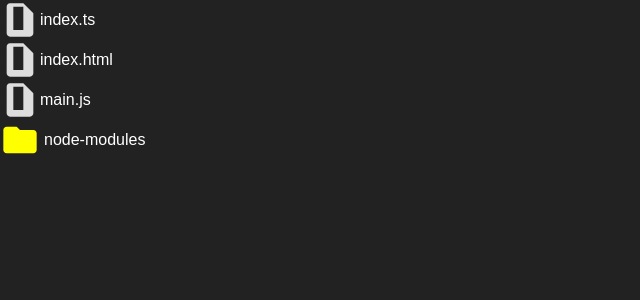
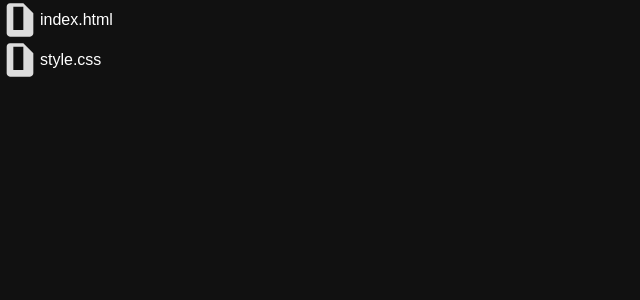
Before and after one commit to mhmd-salah/Clone-VsCode, a React (Vite) app: page / in a window 1280 px wide. Shown: the top 300 px of the page, without its empty margins (0-640 px from the left). Built offline with nearby package versions, Linux system fonts and the light colour scheme.

Commit message:
iterate through file tree

```diff
--- a/src/App.tsx
+++ b/src/App.tsx
@@ -1,14 +1,21 @@
 import FileComponent from "./Components/FileComponent";
-import FolderComponent from "./Components/FolderComponent";
+import { fileTree } from "./Data/FileTree";
 function App() {
-
   return (
     <>
       <div>
-        <FileComponent fileName="index.ts"/>
-        <FileComponent fileName="index.html"/>
-        <FileComponent fileName="main.js" />
-        <FolderComponent folderName="node-modules"/>
+        {/* <FileComponent fileName="index.ts" /> */}
+        {
+          fileTree.children && fileTree.children.map((file, idx) => {
+            if (!file.children) {
+              return <FileComponent fileName={file.filename} key={idx} />;
+            } else {
+              file.children.map((childFile, idx) => {
+                return <FileComponent fileName={childFile.filename} key={idx} />;
+              })
+            }
+          })
+        }
       </div>
     </>
   );
--- /dev/null
+++ b/src/Data/FileTree.tsx
@@ -0,0 +1,42 @@
+interface Ifile {
+  filename: string;
+  isFolder: boolean;
+  children?: Ifile[];
+  content?: string;
+}
+
+export const fileTree: Ifile =
+  {
+    filename: "vscode",
+    isFolder: true,
+    children: [
+      {
+        filename: "node_modules",
+        isFolder: true,
+        children: [
+          {
+            filename: ".vite",
+            isFolder: true,
+            children: [
+              {
+                filename: "reactJs",
+                isFolder: false,
+              },
+            ],
+          },
+          {
+            filename: "package.json",
+            isFolder: false,
+          },
+        ],
+      },
+      {
+        filename: "index.html",
+        isFolder: false,
+      },
+      {
+        filename: "style.css",
+        isFolder: false,
+      },
+    ],
+  }
--- a/src/index.css
+++ b/src/index.css
@@ -4,7 +4,7 @@
 
 
 body {
-  background-color: #222; /* Alice Blue */
+  background-color: #111; /* Alice Blue */
   color: #fff;
   font-family: 'Arial', sans-serif;
 }
--- /dev/null
+++ b/src/interfaces/index.ts
@@ -0,0 +1,6 @@
+export interface Ifile{
+  name:string,
+  isFolder:boolean,
+  children?: Ifile[],
+  content?:string
+}
--- a/vite.config.ts
+++ b/vite.config.ts
@@ -1,13 +1,12 @@
-import { defineConfig } from "vite";
+import { defineConfig, UserConfig } from "vite";
 import react from "@vitejs/plugin-react";
 
 // https://vitejs.dev/config/
 export default defineConfig({
-  plugins: [react(),],
+  plugins: [react(),  ],
   server: {
     port: 3000,
     host: "0.0.0.0",
-    open:true,
     watch: {
       usePolling: true,
     },
@@ -28,4 +27,4 @@ export default defineConfig({
   base: "/",
   publicDir: "public",
 
-});
+} satisfies UserConfig);
```
